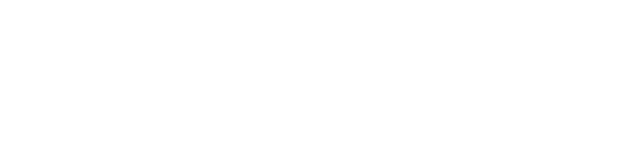
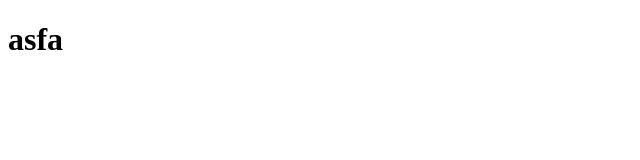
Before and after one commit to rajusirajudin/tes-git, a plain HTML site: page index.html in a window 1280 px wide. Shown: the whole page, without its empty margins (0-640 px from the left). Drawn offline with Linux system fonts and the light colour scheme.

Commit message:
menambah teksx

```diff
--- a/index.html
+++ b/index.html
@@ -6,6 +6,6 @@
     <title>Document</title>
 </head>
 <body>
-
+    <h1>asfa</h1>
 </body>
 </html>
```
